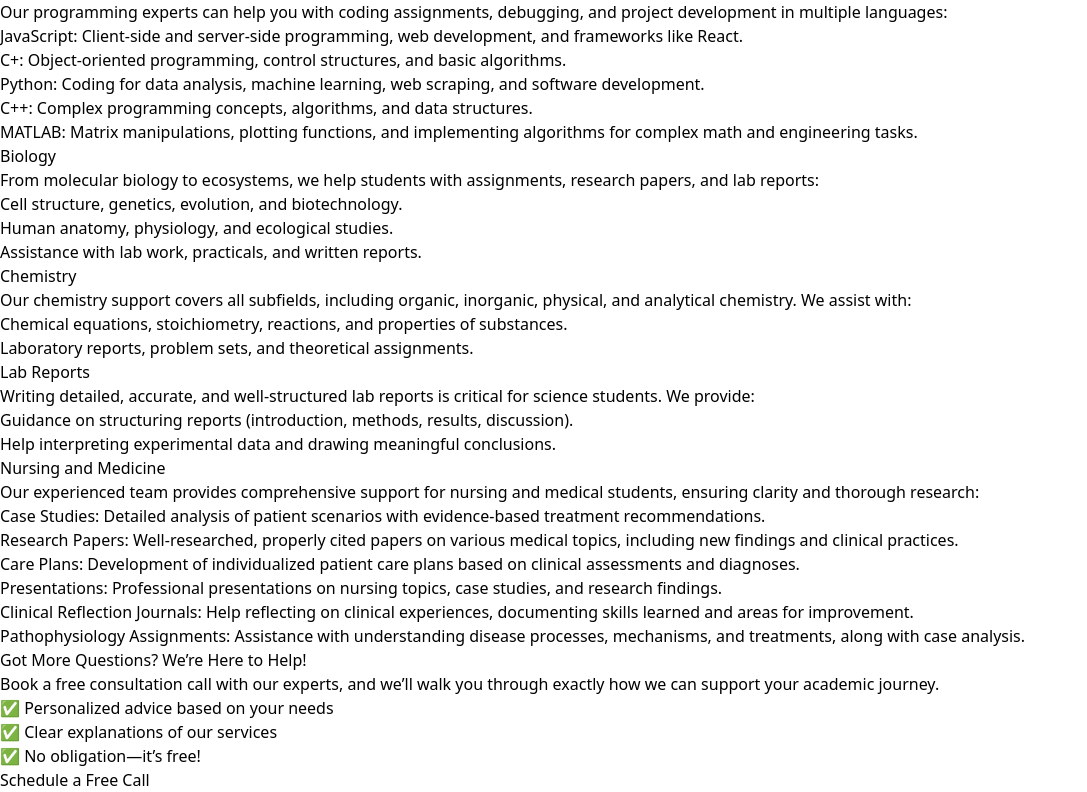
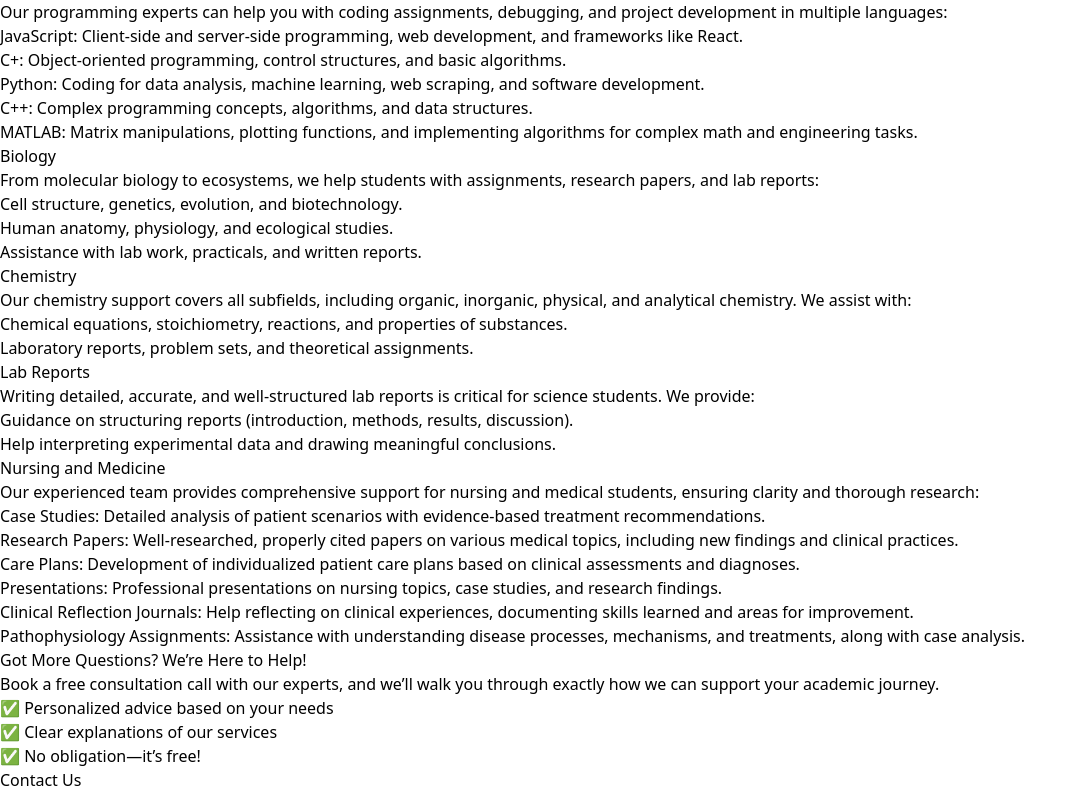
Before and after one commit to rashidali001/OnlineWeb, a React (Vite) app: page /services in a window 1280 px wide. Shown: the part 1792-2584 px from the top of the page, without its empty margins (0-1087 px from the left). Built offline with nearby package versions, Linux system fonts and the light colour scheme.

Commit message:
FInal commit

```diff
--- a/src/Pages/AllServices.jsx
+++ b/src/Pages/AllServices.jsx
@@ -171,7 +171,7 @@
       {/* Schedule Button */}
       <a href="https://wa.me/14424074486">
       <button className="px-8 py-4 bg-blue-500 text-white font-semibold rounded-lg shadow-md hover:bg-blue-600 transition">
-        Schedule a Free Call
+        Contact Us
       </button>
       </a>
     </div>
```
